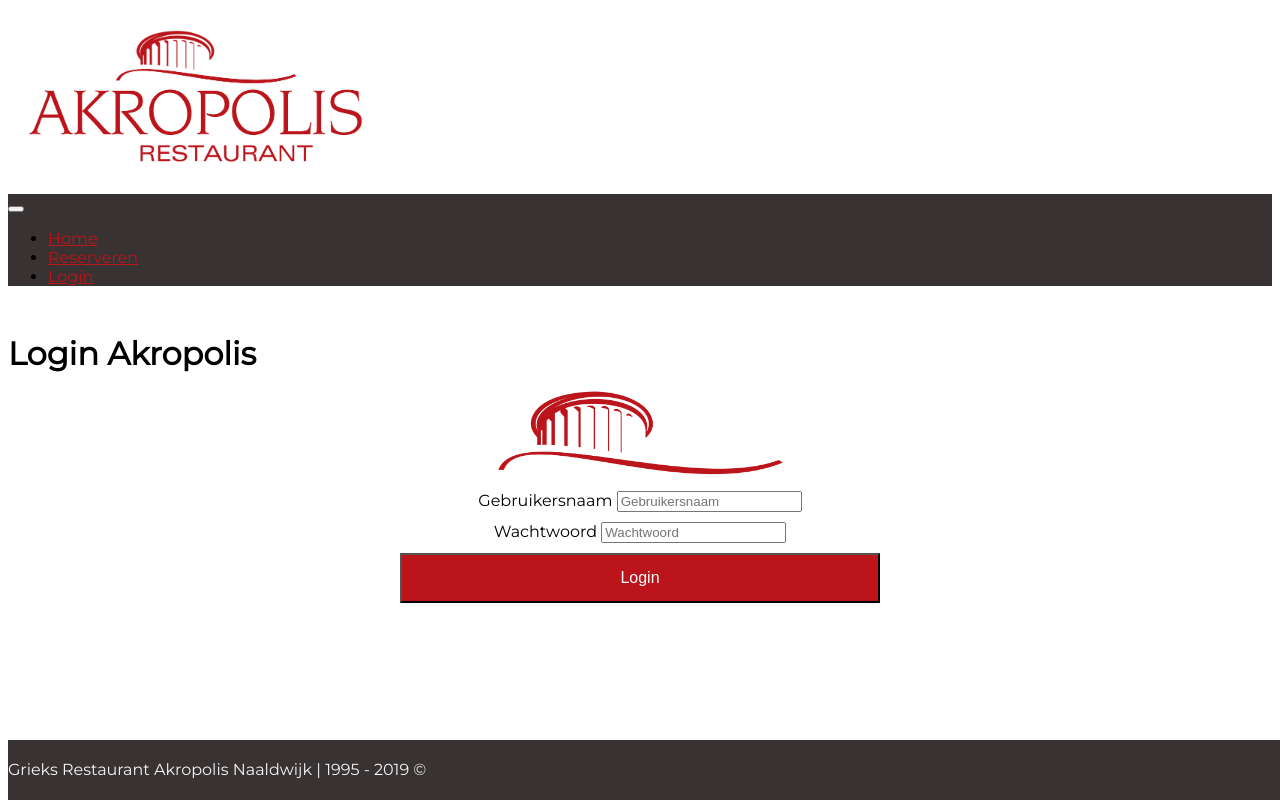
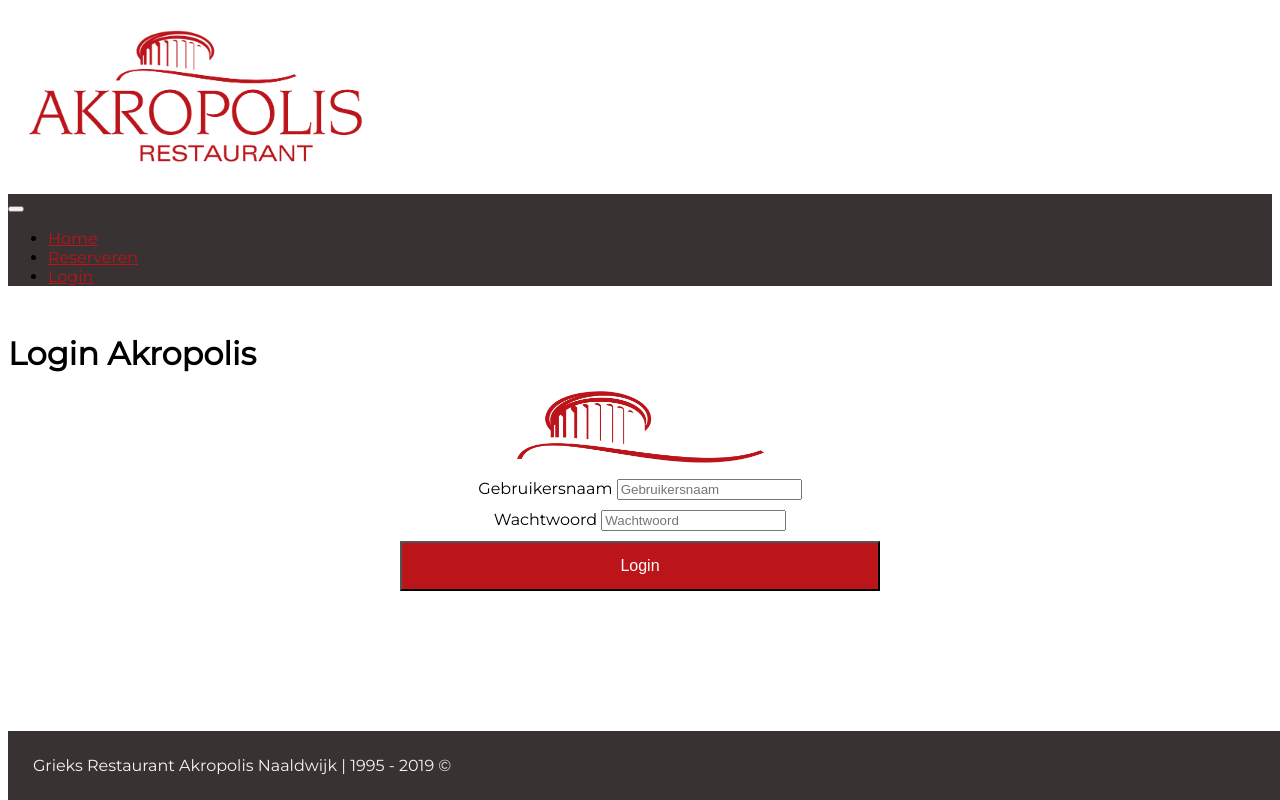
Before and after one commit to IsmailYaman/Akropolis, a PHP site: page /adminpanel/login.php in a window 1280 px wide; the page is wider, and only the part inside the window is pictured. Run offline with PHP 8.4, Linux system fonts and the light colour scheme; some libraries are stand-ins or nearby versions.

Commit message:
Small changes
*Typo fix
*Footer fix
*Database connection changed

```diff
--- a/adminpanel/login.php
+++ b/adminpanel/login.php
@@ -34,7 +34,7 @@
 <!DOCTYPE html>
 <html>
 <head>
-    <title>kropolis Naaldwijk | Login</title>
+    <title>Akropolis Naaldwijk | Login</title>
     <?php require_once '../includes/bootstrap_link.php' ?>
     <link rel="stylesheet" href="../css/index.css   ">
 </head>
--- a/css/index.css
+++ b/css/index.css
@@ -6,7 +6,7 @@
 }
 
 body {
-    margin-bottom: 60px; /* Margin bottom by footer height */
+    margin-bottom: 150px;
     font-family: 'Montserrat', sans-serif;
 
 }
@@ -15,8 +15,7 @@
     position: absolute;
     bottom: 0;
     width: 100%;
-    height: 60px; /* Set the fixed height of the footer here */
-    line-height: 60px; /* Vertically center the text there */
+    padding: 25px;
     background-color: #f5f5f5;
 }
 
@@ -31,7 +30,7 @@
 }
 
 .text-center{
-    min-width: 18em;
+    /* min-width: 18em; */
     margin: 0 auto;
 }
 
@@ -97,3 +96,9 @@
 .standard-primary-button:hover {
     background-color: #770a0e!important;
 }
+
+@media only screen and (max-width: 991px) {
+    .welcome {
+      font-size: 24px;
+    }
+  }
--- a/includes/db.php
+++ b/includes/db.php
@@ -1,8 +1,8 @@
 <?php
 $host       = "localhost";
-$database   = "akropolis";
-$user       = "root";
-$password   = "";
+$database   = "u54933p52213_akropolis";
+$user       = "u54933p52213_akropolis";
+$password   = "IsoYaman01!";
 // login gegevens van de database
 
 $db = mysqli_connect($host, $user, $password, $database)
--- a/reserveringssysteem/index.php
+++ b/reserveringssysteem/index.php
@@ -20,7 +20,7 @@
         <p>...</p>
     </div>
 </div>
-<h1 class="text-center my-3">Welkom bij Grieks Restaurant Akropolis Naaldwijk.</h1>
+<h1 class="text-center my-3 welcome">Welkom bij Akropolis Naaldwijk.</h1>
 
 <?php require_once '../includes/footer.php' ?>
 <?php require_once '../includes/bootstrap_script.php' ?>
```
Also changed, not shown: user.php (+7 -7 lines).
